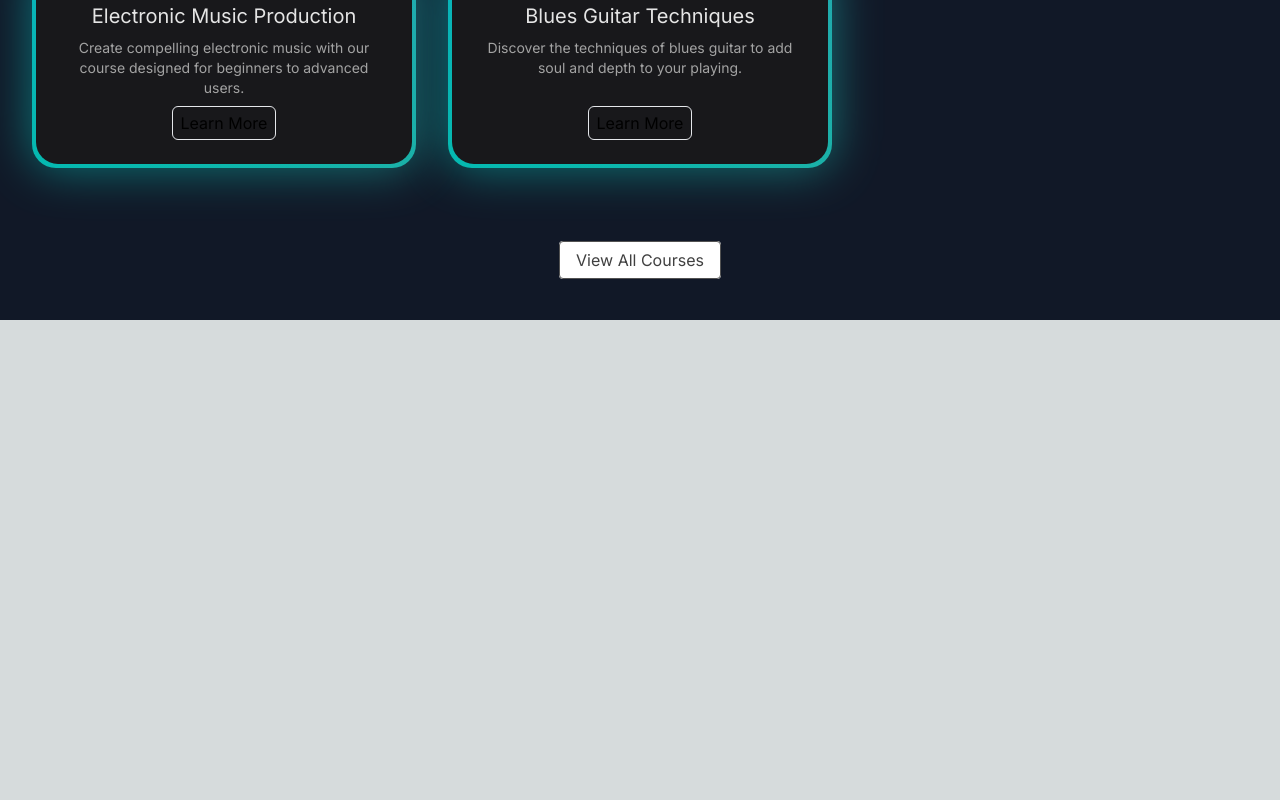
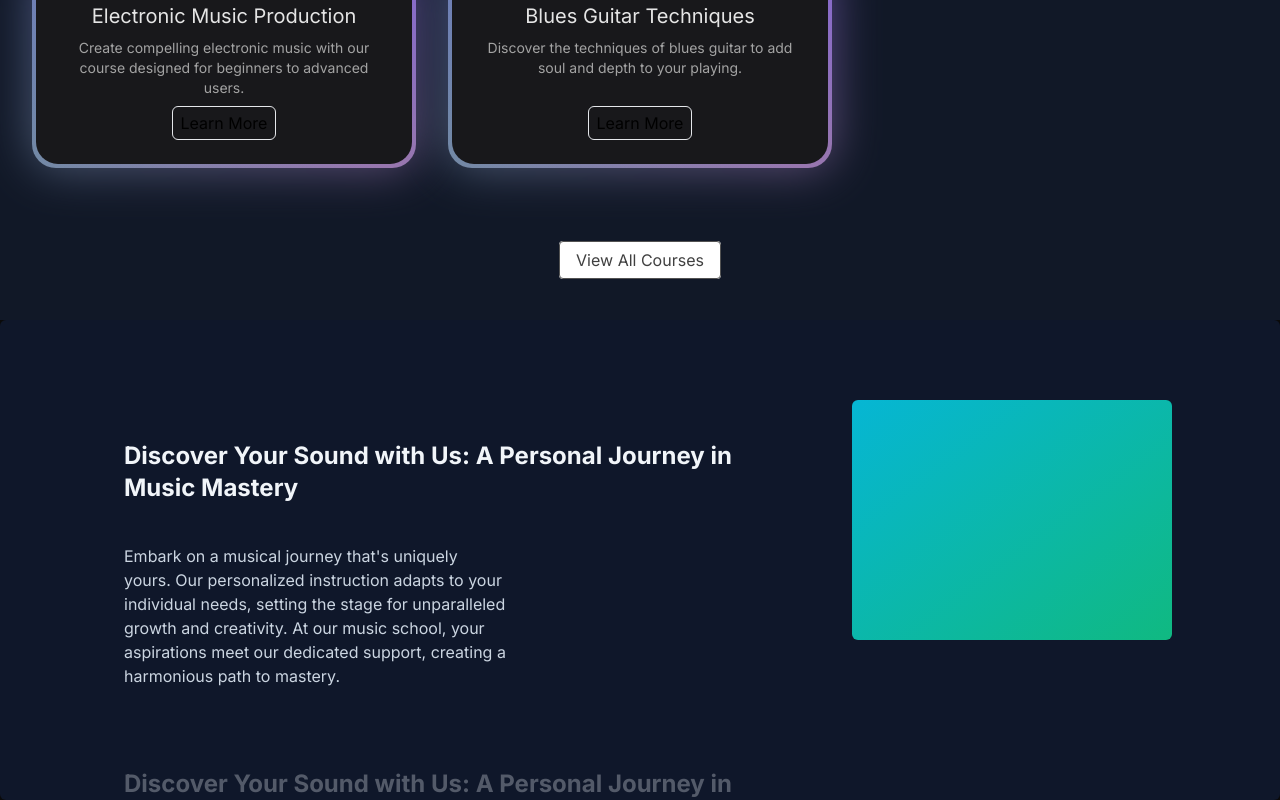
Before and after one commit to shabbirbd/next_course, a Next.js app: page / in a window 1280 px wide. Shown: the part 1084-1884 px from the top of the page. Before the commit the page ends 1404 px from the top, so only its background shows below. Built offline with nearby package versions, Linux system fonts and the light colour scheme.

Commit message:
sticky scroll done

```diff
--- a/src/app/page.tsx
+++ b/src/app/page.tsx
@@ -1,11 +1,13 @@
 import FeaturedCourses from "@/components/FeaturedCourses";
 import HeroSection from "@/components/HeroSection";
+import WhyChooseUs from "@/components/WhyChooseUs";
 
 export default function Home() {
   return (
     <main className="min-h-screen bg-black/[0.96] antialiased bg-grid-white/[0.02]">
       <HeroSection />
       <FeaturedCourses />
+      <WhyChooseUs />
     </main>
   );
 }
--- /dev/null
+++ b/src/components/WhyChooseUs.tsx
@@ -0,0 +1,45 @@
+"use client";
+import { StickyScroll } from "./ui/sticky-scroll-reveal";
+
+const musicSchoolContent = [
+  {
+    title: "Discover Your Sound with Us: A Personal Journey in Music Mastery",
+    description:
+      "Embark on a musical journey that's uniquely yours. Our personalized instruction adapts to your individual needs, setting the stage for unparalleled growth and creativity. At our music school, your aspirations meet our dedicated support, creating a harmonious path to mastery.",
+  },
+  {
+    title: "Discover Your Sound with Us: A Personal Journey in Music Mastery",
+    description:
+      "Embark on a musical journey that's uniquely yours. Our personalized instruction adapts to your individual needs, setting the stage for unparalleled growth and creativity. At our music school, your aspirations meet our dedicated support, creating a harmonious path to mastery.",
+  },
+  {
+    title: "Discover Your Sound with Us: A Personal Journey in Music Mastery",
+    description:
+      "Embark on a musical journey that's uniquely yours. Our personalized instruction adapts to your individual needs, setting the stage for unparalleled growth and creativity. At our music school, your aspirations meet our dedicated support, creating a harmonious path to mastery.",
+  },
+  {
+    title: "Live Feedback & Engagement",
+    description:
+      "Immerse yourself in an interactive learning experience where feedback is immediate, just like real-time changes in a collaborative project. This approach enhances your understanding and mastery of music concepts and performance techniques.",
+  },
+  {
+    title: "Cutting-Edge Curriculum",
+    description:
+      "Our curriculum is continuously updated to include the latest music education trends and technologies, ensuring you're always learning with the most current and effective methods. Say goodbye to outdated materials and welcome an education that evolves with the industry.",
+  },
+  {
+    title: "Limitless Learning Opportunities",
+    description:
+      "With our expansive resource library and dynamic course offerings, you'll never find yourself without something new to explore. Our platform provides continuous opportunities for growth, ensuring your musical skills are always advancing.",
+  },
+];
+
+const WhyChooseUs = () => {
+  return (
+    <div>
+      <StickyScroll content={musicSchoolContent} />
+    </div>
+  );
+};
+
+export default WhyChooseUs;
--- a/src/components/ui/navbar-menu.tsx
+++ b/src/components/ui/navbar-menu.tsx
@@ -70,7 +70,7 @@
   return (
     <nav
       onMouseLeave={() => setActive(null)} // resets the state
-      className="relative rounded-full boder border-transparent dark:bg-black dark:border-white/[0.2] bg-white shadow-slate-200 shadow-md flex justify-center space-x-4 px-8 py-6 mx-5"
+      className="relative rounded-full boder border-transparent dark:bg-black dark:border-white/[0.2] bg-white shadow-slate-200 shadow-sm flex justify-center space-x-4 px-8 py-6 mx-5"
     >
       {children}
     </nav>
--- /dev/null
+++ b/src/components/ui/sticky-scroll-reveal.tsx
@@ -0,0 +1,87 @@
+"use client";
+import { motion, useMotionValueEvent, useScroll } from "framer-motion";
+import React, { useRef } from "react";
+
+export const StickyScroll = ({
+  content,
+}: {
+  content: {
+    title: string;
+    description: string;
+  }[];
+}) => {
+  const [activeCard, setActiveCard] = React.useState(0);
+  const ref = useRef<any>(null);
+  const { scrollYProgress } = useScroll({
+    container: ref,
+    offset: ["start start", "end start"],
+  });
+  const cardLength = content.length;
+
+  useMotionValueEvent(scrollYProgress, "change", (latest) => {
+    const cardsBreakpoints = content.map((_, index) => index / cardLength);
+    cardsBreakpoints.forEach((breakpoint, index) => {
+      if (latest > breakpoint - 0.2 && latest <= breakpoint) {
+        setActiveCard(() => index);
+      }
+    });
+  });
+
+  const backgroundColors = [
+    "var(--slate-900)",
+    "var(--black)",
+    "var(--neutral-900)",
+  ];
+  const linearGradients = [
+    "linear-gradient(to bottom right, var(--cyan-500), var(--emerald-500))",
+    "linear-gradient(to bottom right, var(--pink-500), var(--indigo-500))",
+    "linear-gradient(to bottom right, var(--orange-500), var(--yellow-500))",
+  ];
+  return (
+    <motion.div
+      animate={{
+        backgroundColor: backgroundColors[activeCard % backgroundColors.length],
+      }}
+      className="h-[30rem] overflow-y-auto flex justify-center relative space-x-10 rounded-md p-10"
+      ref={ref}
+    >
+      <div className="div relative flex items-start px-4 scroll-m-1">
+        <div className="max-w-2xl">
+          {content.map((item, index) => (
+            <div key={item.title + index} className="my-20">
+              <motion.h2
+                initial={{
+                  opacity: 0,
+                }}
+                animate={{
+                  opacity: activeCard === index ? 1 : 0.3,
+                }}
+                className="text-2xl font-bold text-slate-100"
+              >
+                {item.title}
+              </motion.h2>
+              <motion.p
+                initial={{
+                  opacity: 0,
+                }}
+                animate={{
+                  opacity: activeCard === index ? 1 : 0.3,
+                }}
+                className="text-kg text-slate-300 max-w-sm mt-10"
+              >
+                {item.description}
+              </motion.p>
+            </div>
+          ))}
+          <div className="h-40" />
+        </div>
+      </div>
+      <motion.div
+        animate={{
+          background: linearGradients[activeCard % linearGradients.length],
+        }}
+        className="hidden lg:block h-60 w-80 rounded-md bg-white sticky top-10 overflow-hidden"
+      ></motion.div>
+    </motion.div>
+  );
+};
```
